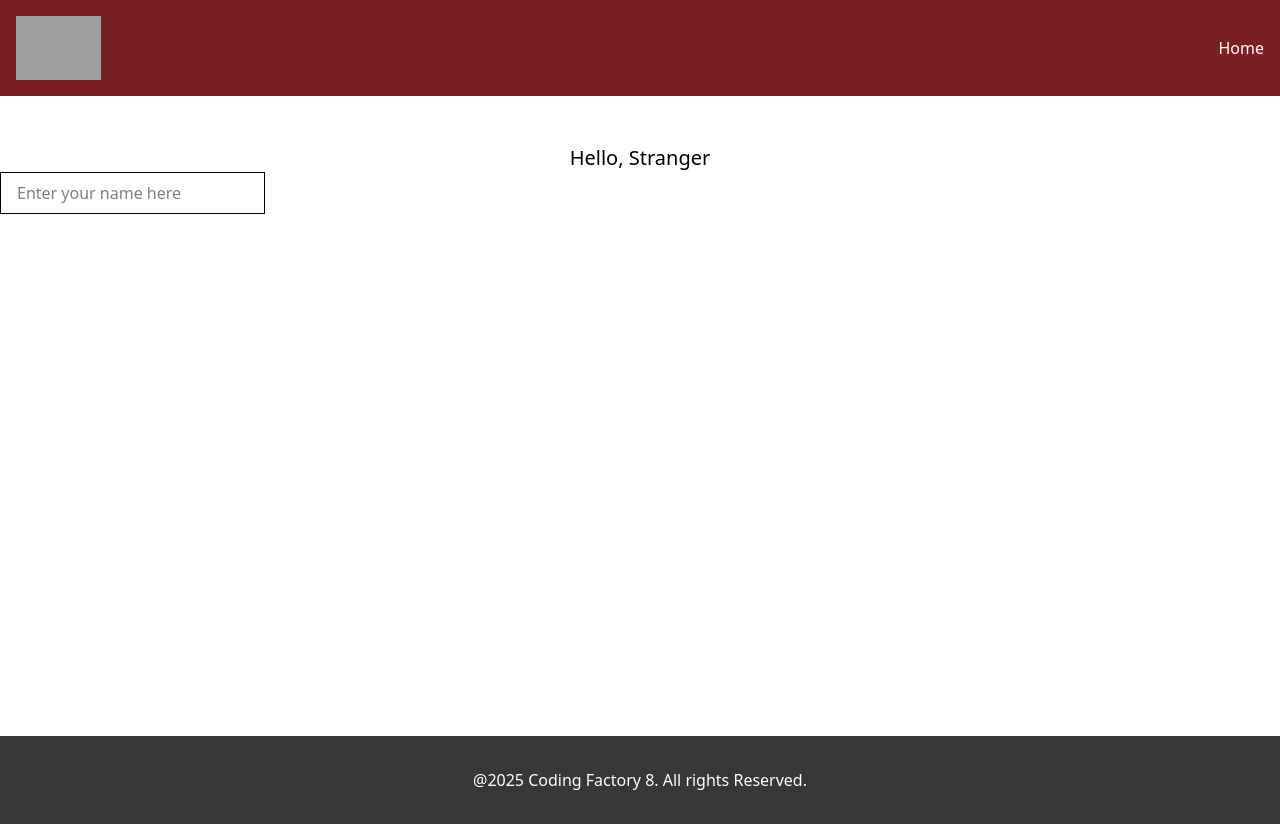
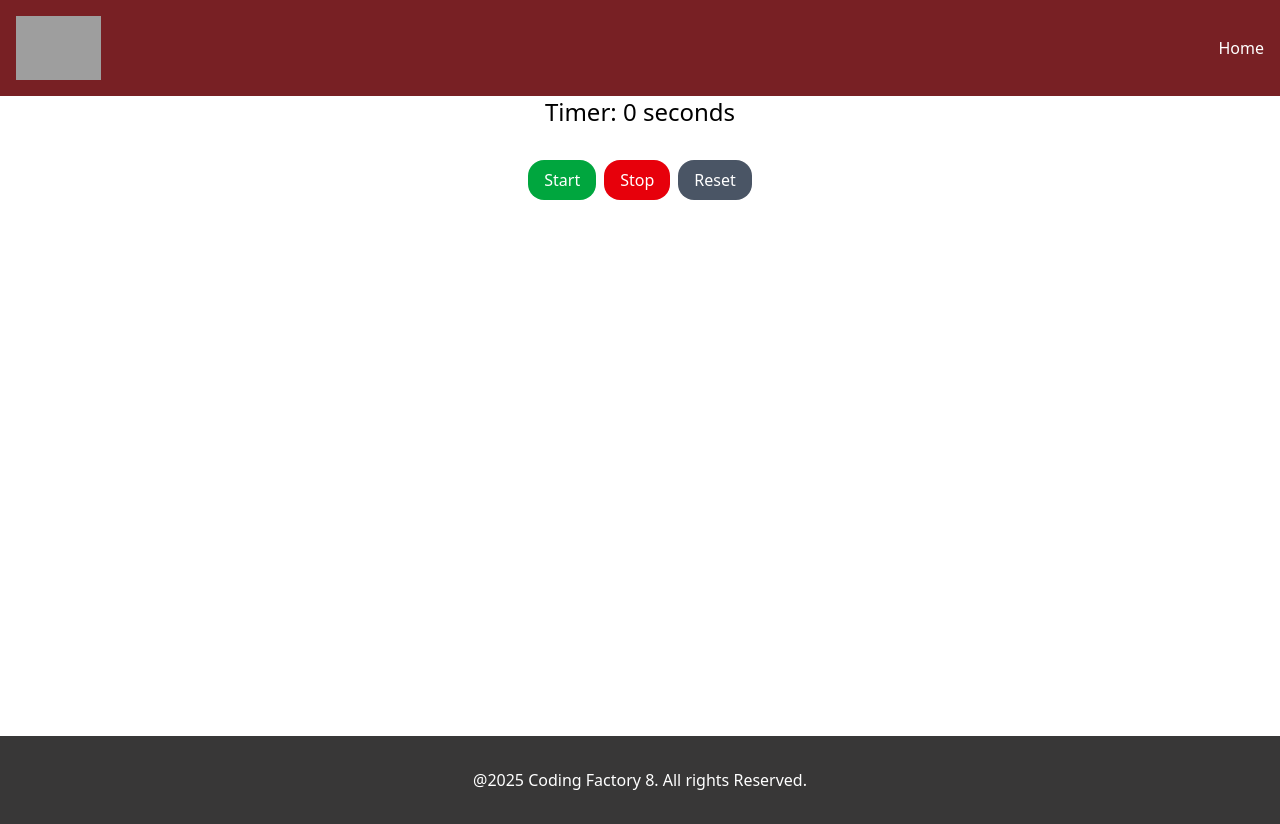
Before and after one commit to JohnBravos/cf8-react-intro, a React app: page / in a window 1280 px wide. Built offline with nearby package versions, Linux system fonts and the light colour scheme; grey boxes are pictures that could not be loaded; the HTML template or start-up script is replaced by a standard one.

Commit message:
feat: add Timer component using useEffect

```diff
--- a/src/App.tsx
+++ b/src/App.tsx
@@ -8,12 +8,29 @@
 // import ArrowFunctionalComponentWithPropsType from "./components/ArrowFunctionalComponentWithPropsType.tsx";
 // import Card from "./components/Card.tsx";
 import Layout from "./components/Layout.tsx";
+// import CounterWithMoreStates from "./components/CounterWithMoreStates.tsx";
+// import CounterAdvanced from "./components/CounterAdvanced.tsx";
+import Timer from "./components/Timer.tsx";
+// import {useEffect} from "react";
 // import Counter from "./components/Counter.tsx";
-import NameChanger from "./components/NameChanger.tsx";
+// import NameChanger from "./components/NameChanger.tsx";
 // import FunctionalComponentWithState from "./components/FunctionalComponentWithState.tsx";
 // import ClassComponentWithState from "./components/ClassComponentWithState.tsx";
 
 function App() {
+
+    // useEffect(() => {
+    //     const id: number = setInterval(() => console.log("tick"), 1000)
+    //     return() => clearInterval(id)
+    // },[])
+
+    // useEffect(() => {
+    //     let counter: number = 1;
+    //     const id: number = setInterval(() => {
+    //         console.log(counter++);
+    //     }, 1000)
+    //     return() => clearInterval(id);
+    // }, []);
 
   return (
       <>
@@ -41,7 +58,10 @@
               {/*<FunctionalComponentWithState />*/}
               {/*<ClassComponentWithState />*/}
               {/*<Counter />*/}
-              <NameChanger/>
+              {/*<NameChanger/>*/}
+              {/*<CounterWithMoreStates/>*/}
+              {/*<CounterAdvanced />*/}
+              <Timer />
           </Layout>
       </>
   )
--- /dev/null
+++ b/src/components/Timer.tsx
@@ -0,0 +1,57 @@
+import {useEffect, useState} from "react";
+
+const Timer = () => {
+    const [seconds, setSeconds] = useState(0);
+    const [running, setRunning] = useState(false);
+
+    useEffect(() => {
+        if (!running) return;
+
+        const interval = setInterval(() => {
+            setSeconds((prev) => prev + 1)
+        }, 1000);
+        return () => clearInterval(interval);
+
+    }, [running])
+
+    const hadleStart = () => setRunning(true);
+    const hadleStop = () => setRunning(false);
+    const hadleReset = () => {
+        setRunning(false);
+        setSeconds(0);
+    }
+
+    return (
+        <>
+            <div className="text-center pt-top12">
+                <h1 className="text-2xl mb-8">Timer: {seconds} seconds</h1>
+                <div className="space-x-2">
+                    <button
+                        className="px-4 py-2 bg-green-600 hover:bg-green-800 text-white rounded-2xl"
+                        onClick={hadleStart}
+                    >
+                        Start
+                    </button>
+
+                    <button
+                        className="px-4 py-2 bg-red-600 hover:bg-red-800 text-white rounded-2xl"
+                        onClick={hadleStop}
+                    >
+                        Stop
+                    </button>
+
+                    <button
+                        className="px-4 py-2 bg-gray-600 hover:bg-gray-800 text-white rounded-2xl"
+                        onClick={hadleReset}
+                    >
+                        Reset
+                    </button>
+
+                </div>
+
+            </div>
+        </>
+    )
+}
+
+export default Timer;
```
